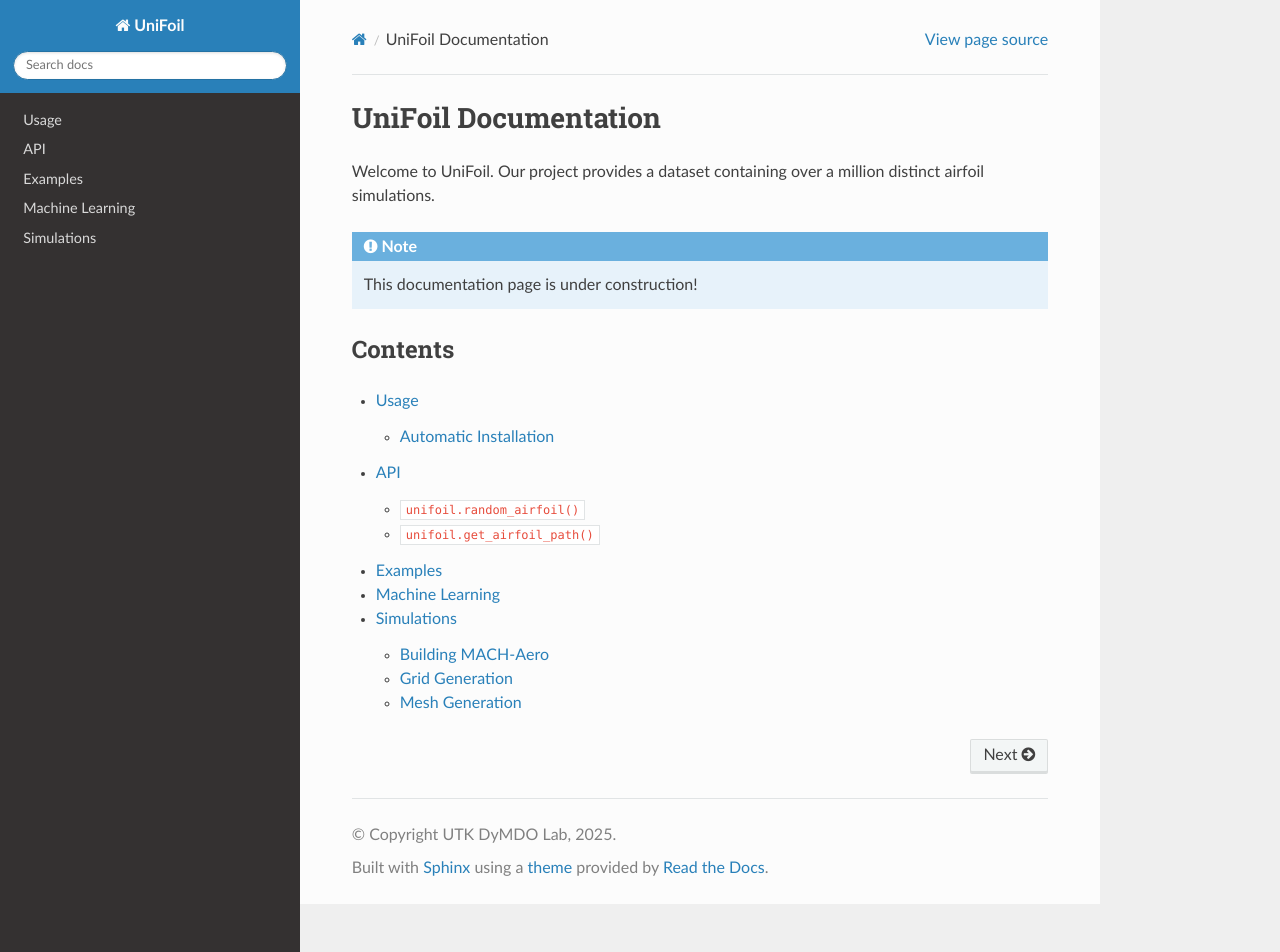
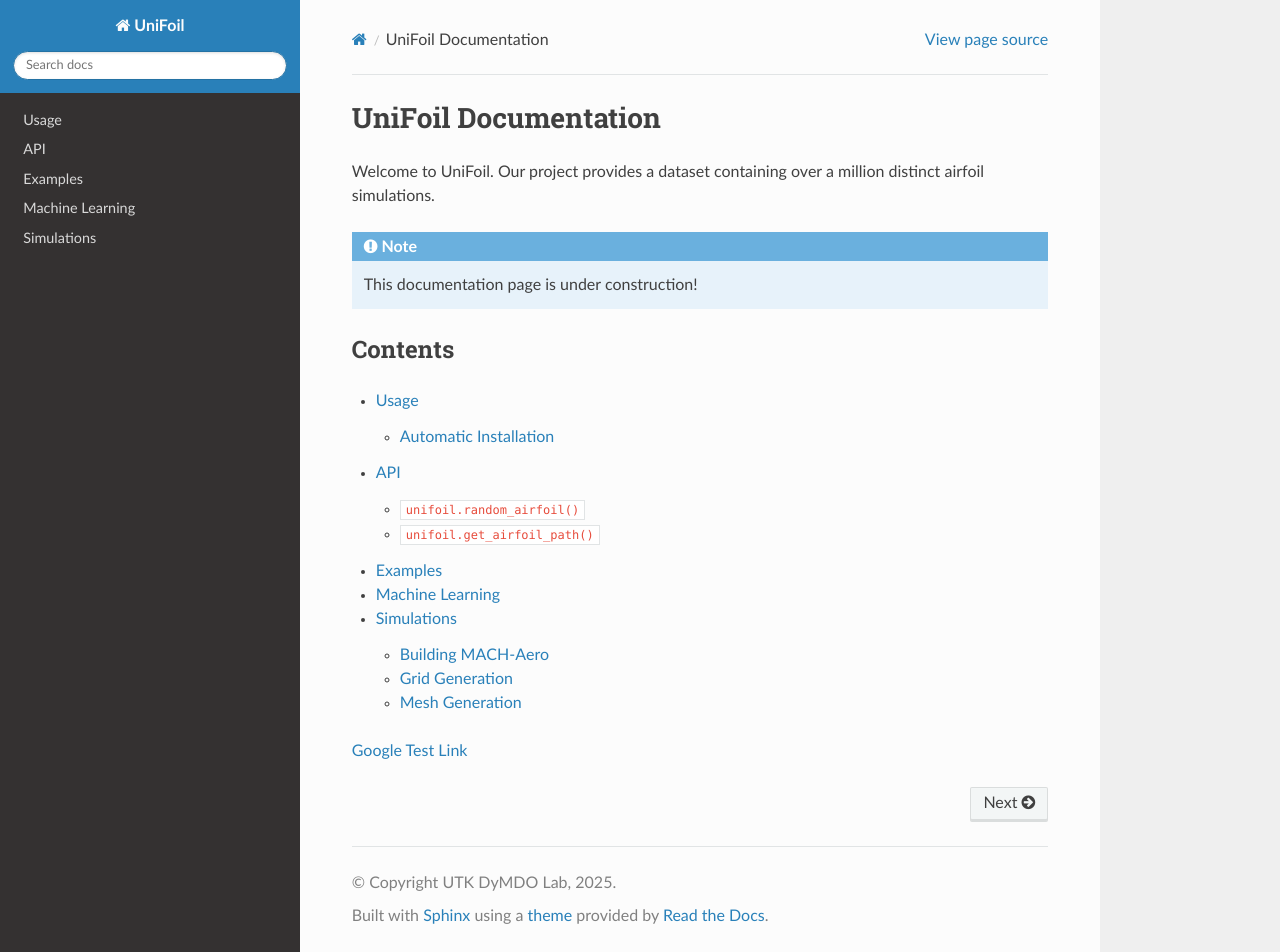
Before and after one commit to BenjaminMelanson/unifoilDocs, a Sphinx documentation site: the page built from docs/source/index.rst, in a window 1280 px wide and 952 px high. Built offline with Sphinx 7.4.7 and the Read the Docs theme 3.1.0, drawn with Linux system fonts in a browser that asks for light colours.

Commit message:
Update index.rst

```diff
--- a/docs/source/index.rst
+++ b/docs/source/index.rst
@@ -18,3 +18,5 @@
    examples
    machineLearning
    simulations
+
+`Google Test Link <https://www.google.com>`_
```
